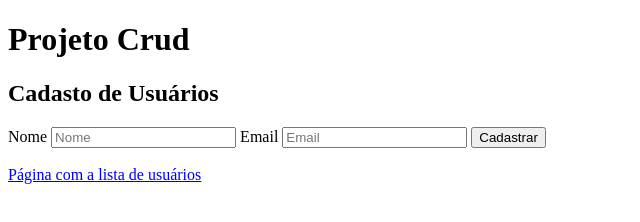
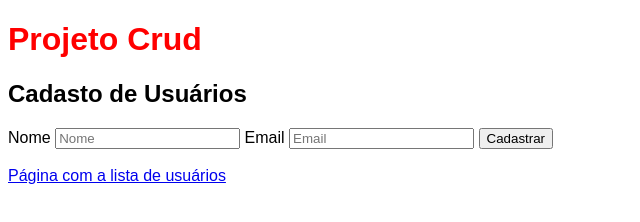
Before and after one commit to ranyelsonneres/GPE01N40061_4---EXTENSAO---PROGRAMACAO-PARA-WEB, a website: page Projeto-Crud/public/index.html in a window 1280 px wide. Shown: the whole page, without its empty margins (0-640 px from the left). Drawn offline with Linux system fonts and the light colour scheme; no server answers.

Commit message:
Update style.css

```diff
--- a/Projeto-Crud/public/style.css
+++ b/Projeto-Crud/public/style.css
@@ -1 +1,6 @@
-//estilização do front
+h1 {
+    color:red;
+}
+* {
+    font-family: Arial, Helvetica, sans-serif;
+}
```
